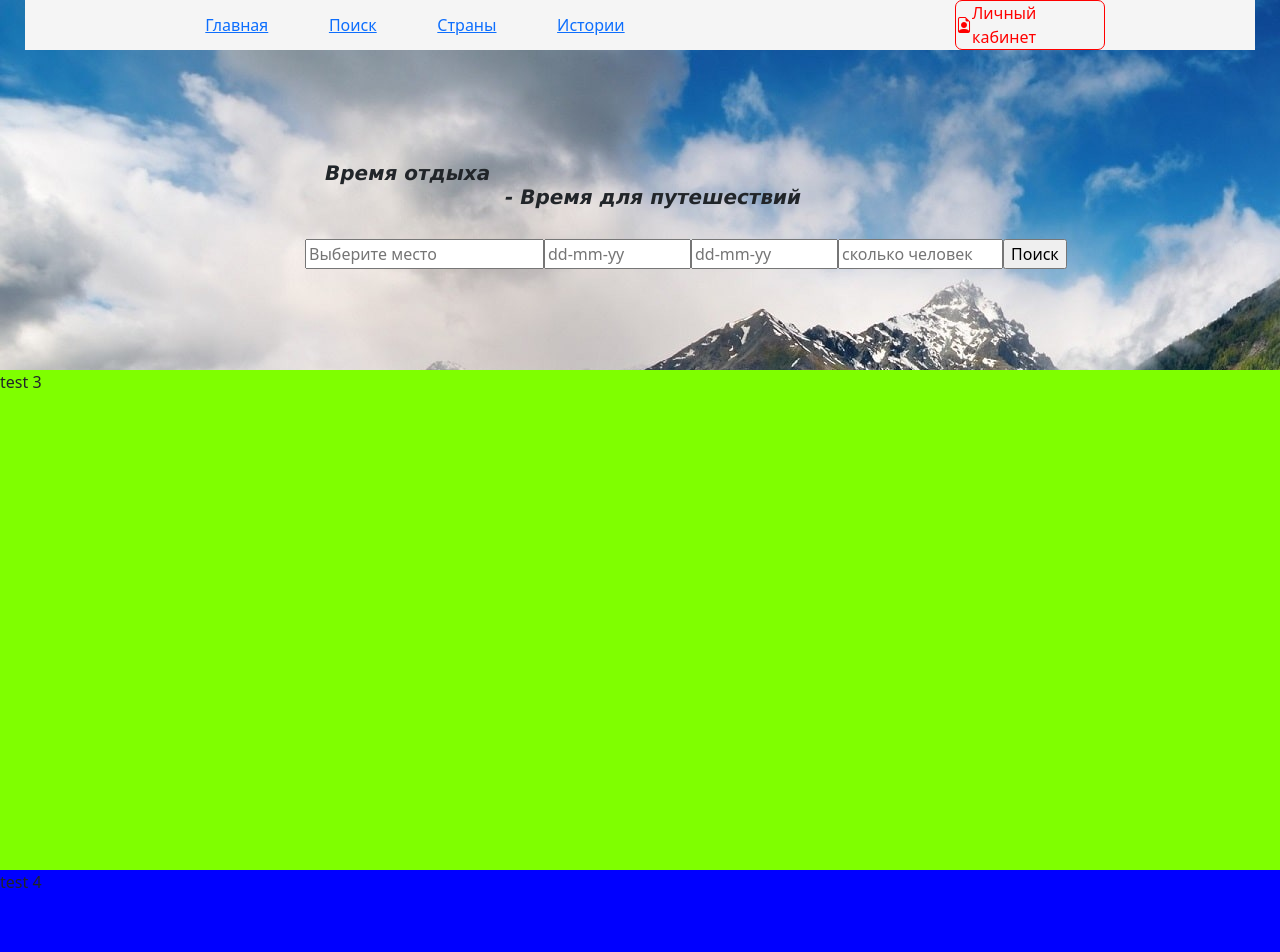
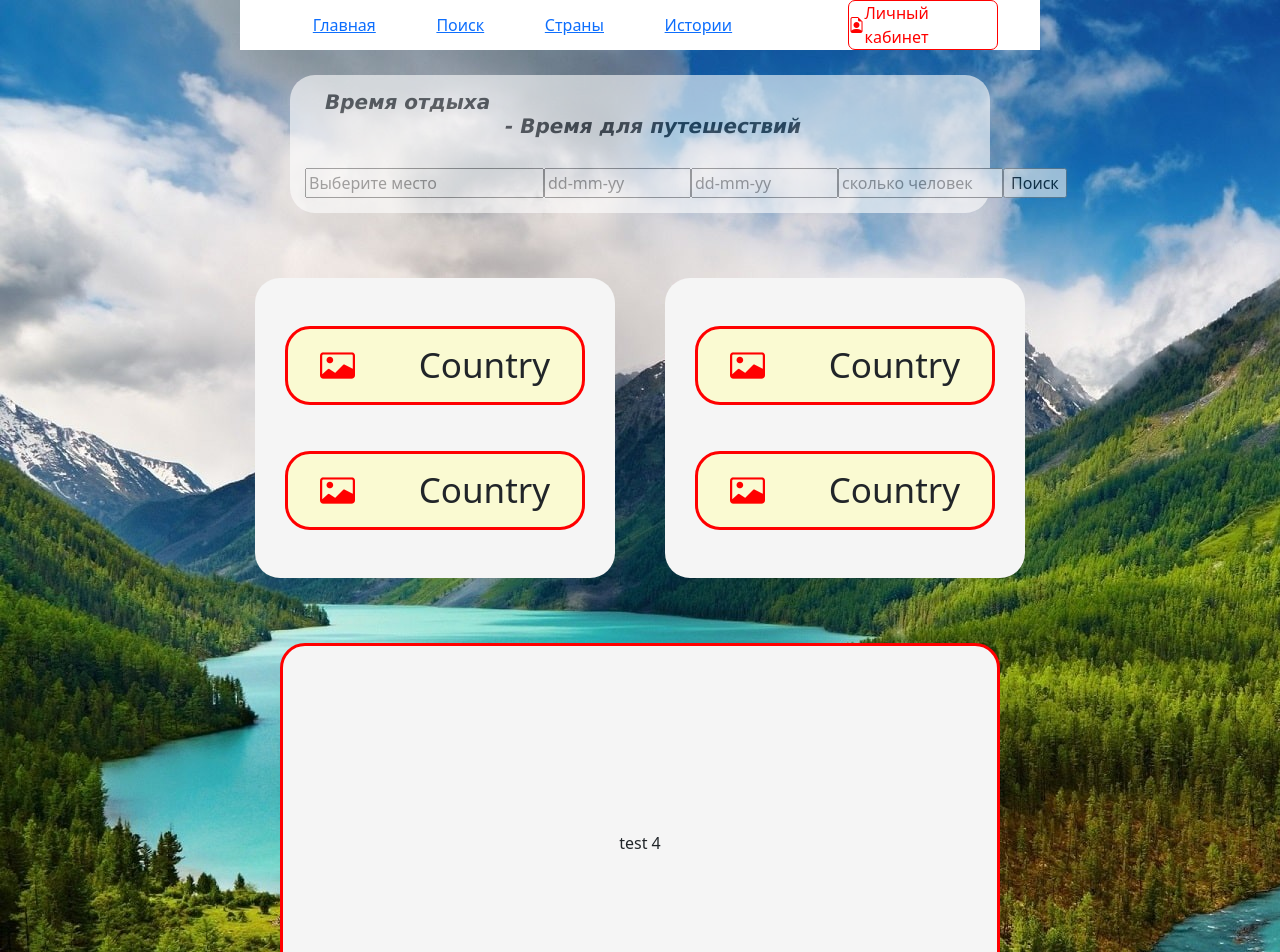
Before and after one commit to Gammani/super-test, a React (Create React App) app: page / in a window 1280 px wide. Shown: the top 952 px of the page. Built offline with nearby package versions, Linux system fonts and the light colour scheme.

Commit message:
refactoring

```diff
--- a/src/app/App.module.css
+++ b/src/app/App.module.css
@@ -6,4 +6,5 @@
     display: flex;
     flex-direction: column;
     justify-content: center;
+    align-items: center;
 }
--- a/src/app/components/header/Header.module.css
+++ b/src/app/components/header/Header.module.css
@@ -1,8 +1,17 @@
 .header {
+    display: flex;
+    justify-content: center;
+    align-items: center;
+    height: 50px;
+    margin: 0px 25px 15px 25px;
+    padding: 15px;
+}
+
+.header_container {
+    width: 800px;
+    height: 50px;
     display: flex;
     justify-content: space-around;
     align-items: center;
-    height: 50px;
-    margin: 0px 25px 15px 25px;
-    background-color: whitesmoke;
+    background-color: white;
 }
--- a/src/app/components/header/Header.tsx
+++ b/src/app/components/header/Header.tsx
@@ -6,8 +6,10 @@ import Navlogin from "./navlogin/Navlogin";
 const Header = () => {
     return (
         <div className={s.header}>
-            <Navheader />
-            <Navlogin />
+            <div className={s.header_container}>
+                <Navheader />
+                <Navlogin />
+            </div>
         </div>
     )
 }
--- a/src/app/components/restingplace/RestingPlace.module.css
+++ b/src/app/components/restingplace/RestingPlace.module.css
@@ -1,4 +1,8 @@
 .restingPlace {
-    height: 500px;
-    background-color: chartreuse;
+    height: 400px;
+    margin: 0px 50px 15px 50px;
+    padding: 25px;
+    display: flex;
+    flex-direction: row;
+    justify-content: center;
 }
--- a/src/app/components/restingplace/Restingplace.tsx
+++ b/src/app/components/restingplace/Restingplace.tsx
@@ -1,10 +1,12 @@
 import React from "react";
-import s from "./RestingPlace.module.css"
+import s from "./RestingPlace.module.css";
+import Countryresting from "./country/Countryresting";
 
 const RestingPlace = () => {
     return (
         <div className={s.restingPlace}>
-            test 3
+            <Countryresting />
+            <Countryresting />
         </div>
     )
 }
--- /dev/null
+++ b/src/app/components/restingplace/country/Countryresting.module.css
@@ -0,0 +1,11 @@
+.coutryresting {
+    width: 360px;
+    display: flex;
+    justify-content: center;
+    align-items: center;
+    margin: 25px;
+    padding: 25px;
+    border-radius: 25px;
+    flex-wrap: wrap;
+    background-color: whitesmoke;
+}
--- /dev/null
+++ b/src/app/components/restingplace/country/Countryresting.tsx
@@ -0,0 +1,14 @@
+import React from "react";
+import s from "./Countryresting.module.css"
+import Namecountry from "./namecountry/Namecountry";
+
+const Countryresting = () => {
+    return (
+        <div className={s.coutryresting}>
+            <Namecountry />
+            <Namecountry />
+        </div>
+    )
+}
+
+export default Countryresting;
--- /dev/null
+++ b/src/app/components/restingplace/country/namecountry/Namecountry.module.css
@@ -0,0 +1,20 @@
+.namecountry {
+    width: 300px;
+    display: flex;
+    justify-content: space-around;
+    align-items: center;
+    border: solid red;
+    border-radius: 25px;
+    flex-wrap: wrap;
+    background-color: lightgoldenrodyellow;
+}
+
+.namecountry_icon {
+    padding: 10px;
+    font-size: 35px;
+}
+
+.namecountry_country {
+    padding: 10px;
+    font-size: 35px;
+}
--- /dev/null
+++ b/src/app/components/restingplace/country/namecountry/Namecountry.tsx
@@ -0,0 +1,17 @@
+import React from "react";
+import s from "./Namecountry.module.css";
+
+const Namecountry = () => {
+    return (
+        <div className={s.namecountry}>
+            <div className={s.namecountry_icon}>
+                <i className="bi bi-card-image" style={{color: "red"}}  ></i>
+            </div>
+            <div className={s.namecountry_country}>
+                Country
+            </div>
+        </div>
+    )
+}
+
+export default Namecountry;
--- a/src/app/components/search/Search.module.css
+++ b/src/app/components/search/Search.module.css
@@ -1,5 +1,5 @@
 .search {
-    height: 35vh;
+    height: 35%;
     display: flex;
     justify-content: center;
     align-items: center;
@@ -9,6 +9,9 @@
 
 .search_container {
     width: 700px;
+    border-radius: 25px;
     flex-direction: column;
     justify-content: space-around;
+    background-color: white;
+    opacity: 0.6;
 }
--- a/src/app/components/trips/Trips.module.css
+++ b/src/app/components/trips/Trips.module.css
@@ -1,4 +1,12 @@
 .trips {
-    height: 300px;
-    background-color: blue;
+    height: 400px;
+    width: 720px;
+    margin: 0px 50px 15px 50px;
+    padding: 25px;
+    border: solid red;
+    border-radius: 25px;
+    display: flex;
+    justify-content: center;
+    align-items: center;
+    background-color: whitesmoke;
 }
```
